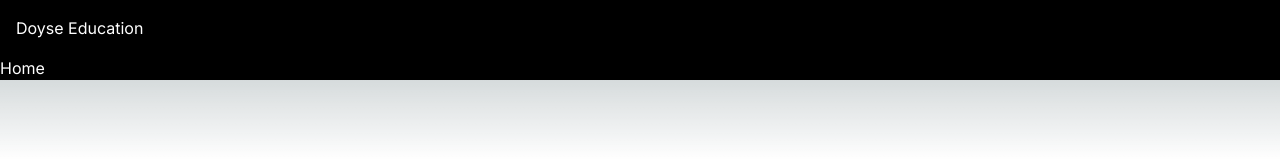
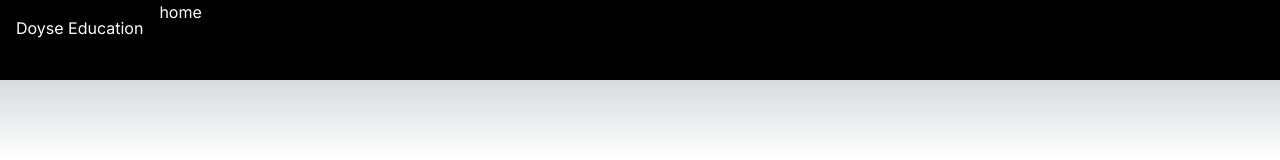
Before and after one commit to Adebozz/my-app, a Next.js app: page / in a window 1280 px wide. Shown: the top 160 px of the page. Built offline with nearby package versions, Linux system fonts and the light colour scheme.

Commit message:
first commit

```diff
--- a/src/app/components/Navbar.js
+++ b/src/app/components/Navbar.js
@@ -1,22 +1,46 @@
 import React from "react";
 
 const Navbar = () => {
-    const links = [
-        {}
-    ]
+  const links = [
+    {
+      id: 1,
+      link: "Home",
+    },
+    {
+      id: 2,
+      link: "About",
+    },
+    {
+      id: 3,
+      link: "What we offer",
+    },
+    {
+      id: 4,
+      link: "Why us",
+    },
+    {
+      id: 5,
+      link: "Contact",
+    },
+  ];
   return (
     <div
       name="navbar"
-      className="flex flex-col w-full h-20 bg-black text-white "
+      className="flex flex-row w-full h-20 bg-black text-white "
     >
       <div className="flex flex-col px-4 py-4 ">
         <h1 className="text-white ">Doyse Education</h1>
       </div>
       <div>
-        <ul>
-            <li>Home</li>
+        <ul className="flex flex-row justify-center">
+          {links.map((id, link) => {
+            <li key={link.id} className=" px-4 cursor-pointer capitalize font-medium text-gray-500 hover:scale-105">
+              {link}
+            </li>;
+          })}
         </ul>
       </div>
+      <div>home</div>
     </div>
   );
 };
```
